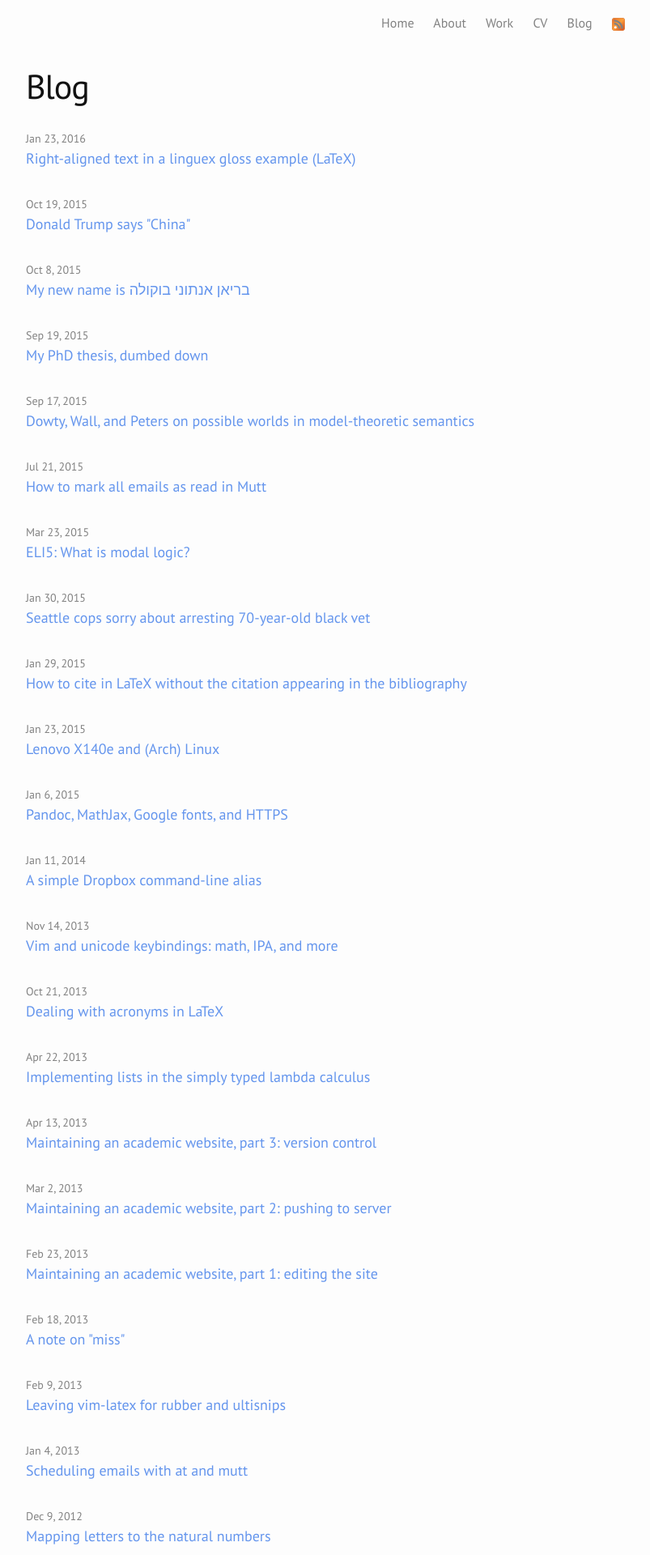
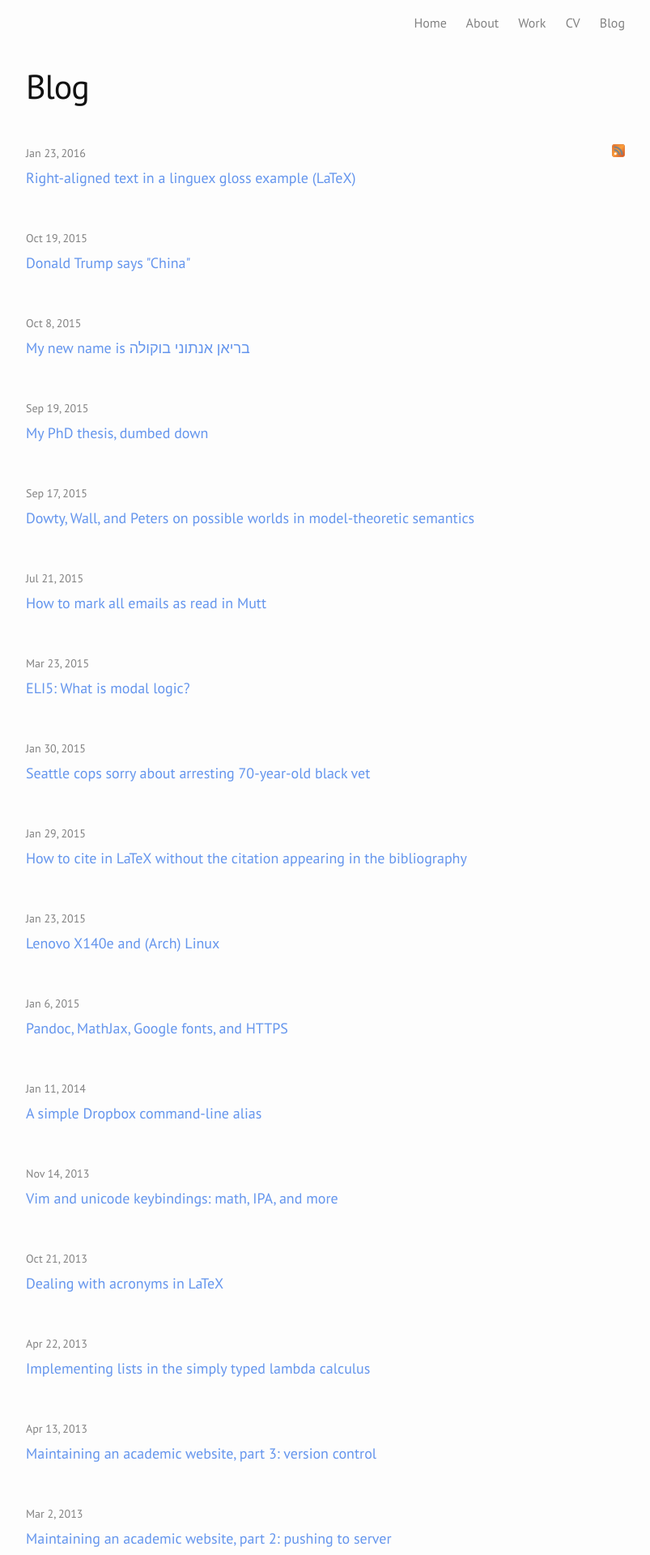
Before and after one commit to brianbuccola/brianbuccola.github.io, a Jekyll site: the page built from blog.md, in a window 1280 px wide. Shown: the top 1920 px of the page at 81% size, without its empty margins (238-1041 px from the left). Built offline with Jekyll 4.4.1, drawn with Linux system fonts in a browser that asks for light colours; some web fonts are replaced.

Commit message:
move feed icon from navbar to blog page, floated right

```diff
--- a/_includes/header.html
+++ b/_includes/header.html
@@ -19,7 +19,6 @@
         <a class="page-link" href="/work/">Work</a>
         <a class="page-link" href="/cv/">CV</a>
         <a class="page-link" href="/blog/">Blog</a>
-        <a class="page-link" href="/feed.xml"><span class="icon icon--feed">{% include icon-feed.svg %}</span></a>
       </div>
     </nav>
 
--- a/blog.md
+++ b/blog.md
@@ -3,6 +3,10 @@ layout: page
 title: Blog
 permalink: /blog/
 ---
+
+<h2 style="float:right;">
+  <a href="/feed.xml"><span class="icon icon--feed">{% include icon-feed.svg %}</span></a>
+<h2>
 
 <ul class="post-list">
   {% for post in site.posts %}
```
Also changed, not shown: _includes/icon-feed.svg.
